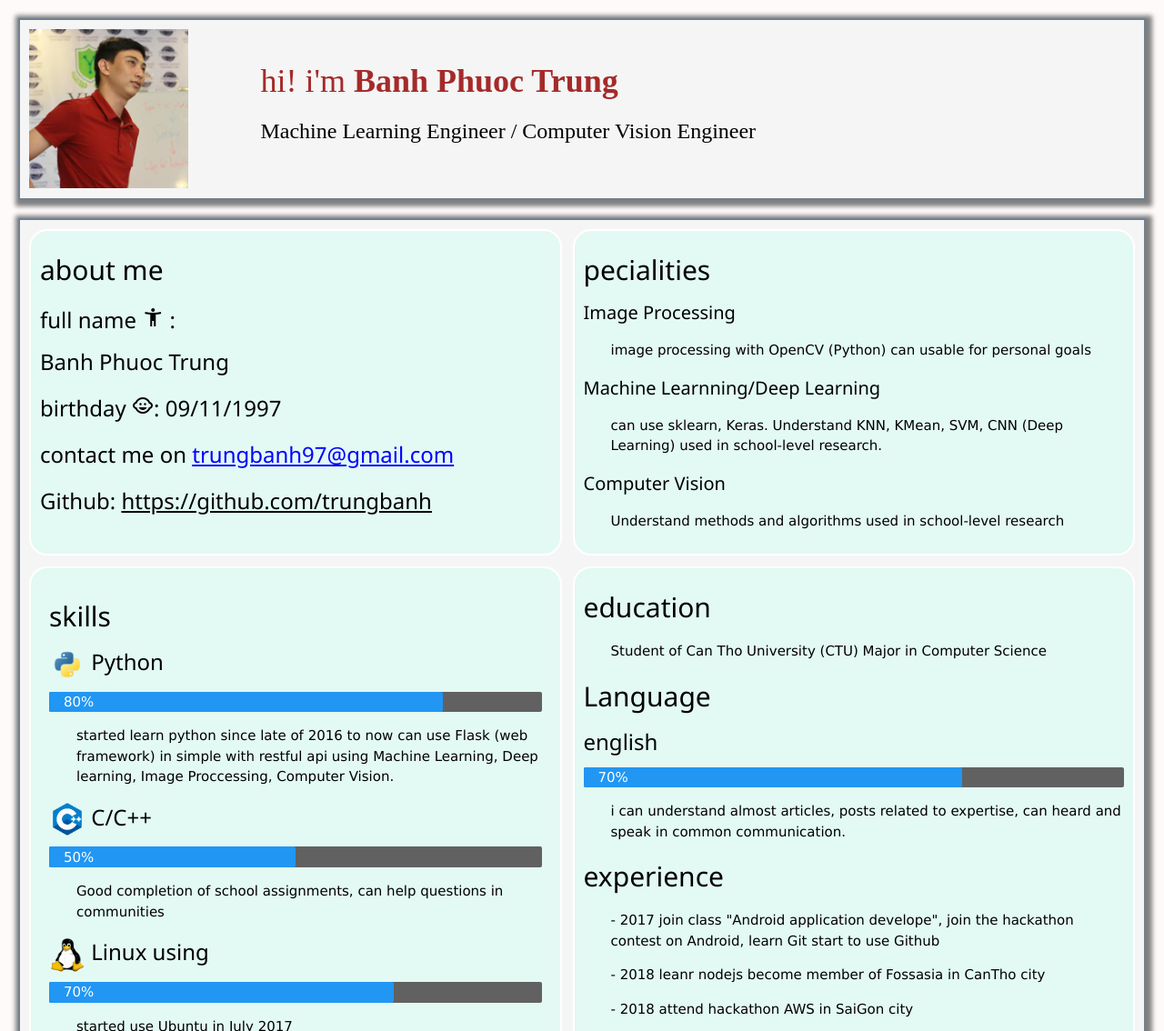
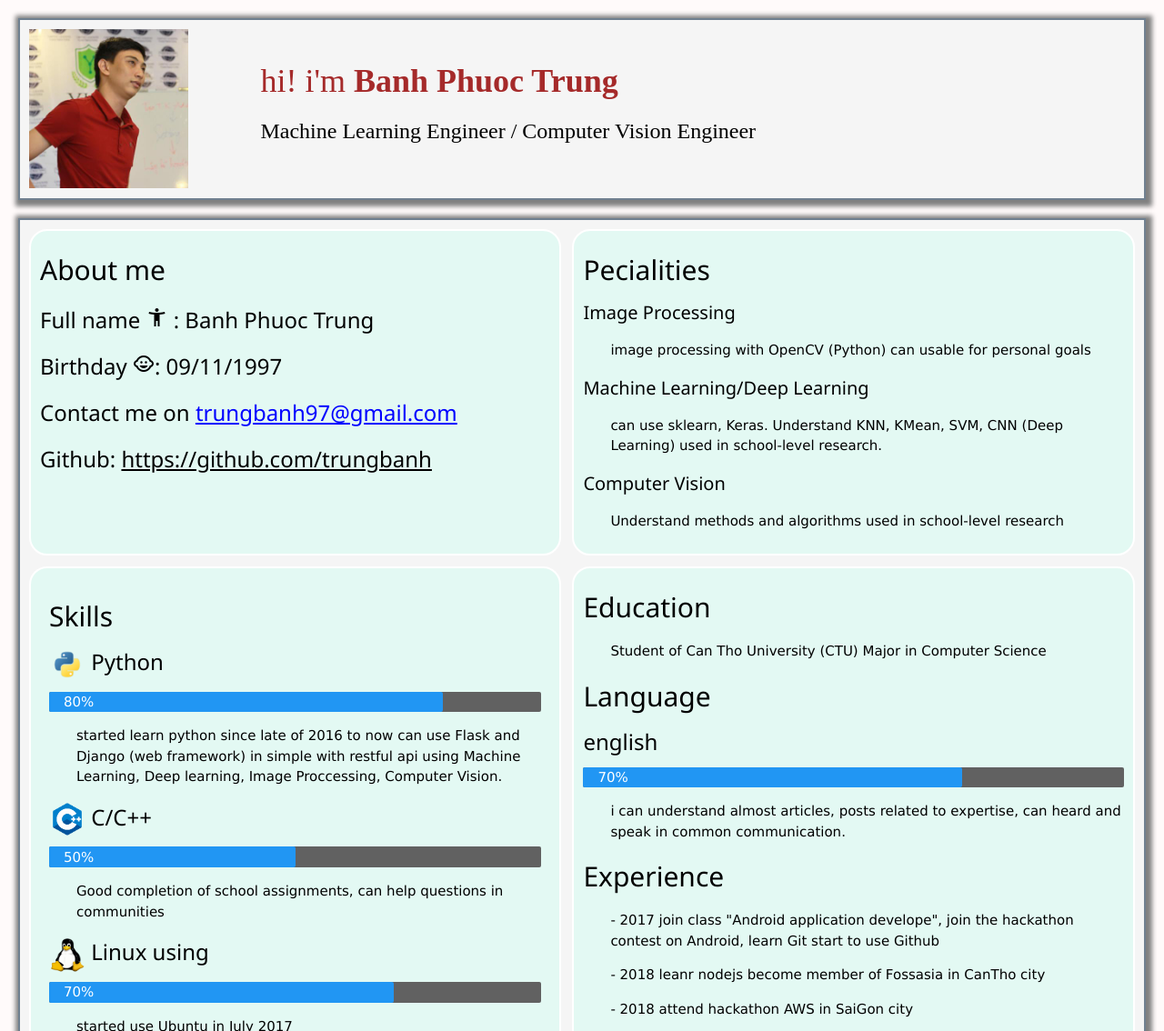
Before and after one commit to trungbanh/introdue, a plain HTML site: page mycv.html in a window 1280 px wide. Shown: the top 1134 px of the page at 91% size. Drawn offline with nearby package versions, Linux system fonts and the light colour scheme.

Commit message:
loi chinh ta

```diff
--- a/mycv.html
+++ b/mycv.html
@@ -26,17 +26,17 @@
     </div>
     <div class="contend">
         <div class="about">
-            <h2>about me </h2>
+            <h2>About me </h2>
             <p>
-                <h3>full name <i class="material-icons">
-                    accessibility_new</i> :</h3>
-                <h3> Banh Phuoc Trung </h3>
+                <h3>Full name <i class="material-icons">
+                    accessibility_new</i> :
+                 Banh Phuoc Trung </h3>
             </p>
             <div>
-                <h3>birthday <i class="material-icons"> child_care </i>: 09/11/1997 </h3>
+                <h3>Birthday <i class="material-icons"> child_care </i>: 09/11/1997 </h3>
             </div>
             <p>
-                <h3>contact me on  <a id="linktofb" href="mailto:trungbanh97@gmail.com">trungbanh97@gmail.com</a></h3>
+                <h3>Contact me on  <a id="linktofb" href="mailto:trungbanh97@gmail.com">trungbanh97@gmail.com</a></h3>
             </p>
             <p>
                 <h3> Github: <a href="https://github.com/trungbanh" > https://github.com/trungbanh </a> </h3>
@@ -44,14 +44,14 @@
 
         </div>
         <div class="pecialities">
-            <h2>pecialities </h2>
+            <h2>Pecialities </h2>
             <div class="workon">
                 <div class="pecial-contend">
                     <h4>Image Processing </h4>
                     <p>
                         image processing with OpenCV (Python) can usable for personal goals
                     </p>
-                    <h4>Machine Learnning/Deep Learning </h4>
+                    <h4>Machine Learning/Deep Learning </h4>
                     <p>
                         can use sklearn, Keras. Understand KNN, KMean, SVM, CNN (Deep Learning) used in school-level research.
                     </p>
@@ -63,7 +63,7 @@
             </div>
         </div>
         <div class="skills">
-            <h2>skills</h2>
+            <h2>Skills</h2>
                 <h3>
                     <img  src="template/python.png" style="width:40px;height:40px; ">
                     Python
@@ -73,7 +73,7 @@
                 </div>
                 <p>
                     started learn python since late of 2016 to now
-                    can use Flask (web framework) in simple with restful api
+                    can use Flask and Django (web framework) in simple with restful api
                     using Machine Learning, Deep learning, Image Proccessing, Computer Vision.
                 </p>
                 <h3>
@@ -121,7 +121,7 @@
 
         </div>
         <div class="edu">
-            <h2>education</h2>
+            <h2>Education</h2>
             <p>
                 Student of Can Tho University (CTU)
                 Major in Computer Science
@@ -137,7 +137,7 @@
                 can heard and speak in common communication.
             </p>
 
-            <h2>experience</h2>
+            <h2>Experience</h2>
              <p>- 2017 join class "Android application develope", join the hackathon contest on Android, learn Git start to use Github </p>
              <p>- 2018 leanr nodejs become member of Fossasia in CanTho city </p>
              <p>- 2018 attend hackathon AWS in SaiGon city</p>
```
